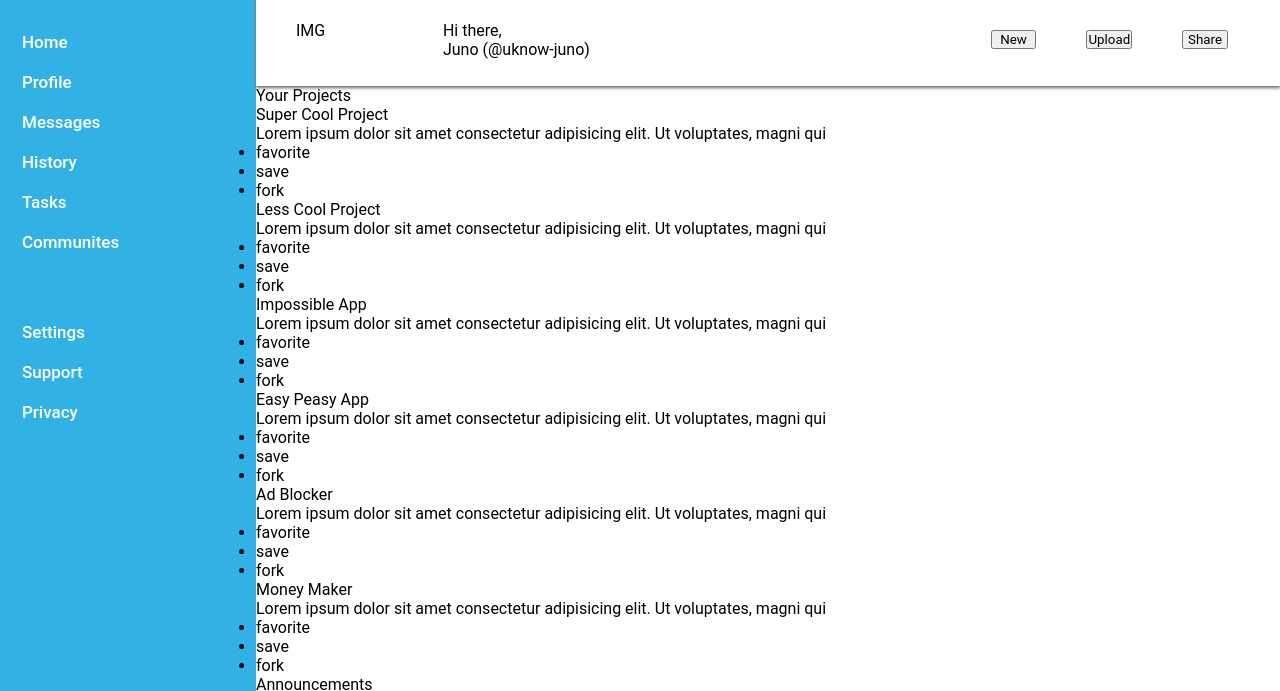
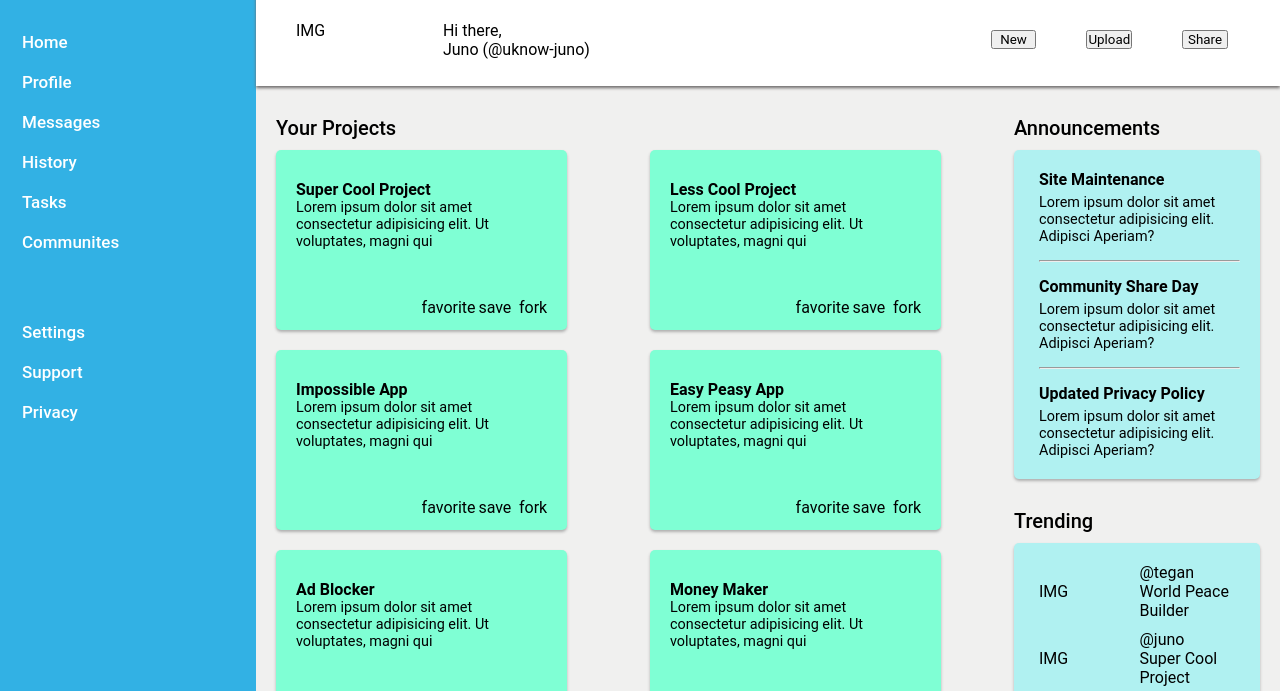
Before and after one commit to Juno-png/admin-dashboard, a plain HTML site: page index.html in a window 1280 px wide. Shown: the part 100-791 px from the top of the page. Drawn offline with Linux system fonts and the light colour scheme.

Commit message:
completed all layouts

```diff
--- a/index.html
+++ b/index.html
@@ -82,7 +82,7 @@
         <div class="main">
 
             <div class="project-display">
-                <div class="project-section-heading">Your Projects</div>
+                <div class="section-heading">Your Projects</div>
                 <div class="projects-container">
 
                     <div class="card">
@@ -223,10 +223,11 @@
                     </div>
                 </div>
             </div>
+        </div>
+
+        <!--main end-->
 
 
-
-        </div>
     </div>
 </body>
 </html>
--- a/styles.css
+++ b/styles.css
@@ -142,7 +142,167 @@
 
 /* main start */
 
-.projects {
+.main {
+    background-color: rgba(201, 201, 200, 0.288);
     display: grid;
-    background-color: rgba(201, 201, 200, 0.288);
+    grid-template-columns: 3fr 1fr;
+    grid-template-rows: 1fr 1fr;
+    padding: 30px 20px 40px 20px;
+    max-height: 100%;
 }
+
+.project-display {
+    grid-column: 1 / 2;
+    grid-row: 1 / 3;
+}
+
+.section-heading {
+    font-weight: 500;
+    font-size: 20px;
+    margin-bottom: 10px;
+}
+
+.projects-container {
+    display: grid;
+    grid-template-columns: 1fr 1fr;
+    gap: 20px 10px;
+}
+
+.card {
+    display: grid;
+    grid-template-rows: 2fr 1fr;
+    grid-template-columns: 1fr 1fr;
+    background-color: aquamarine;
+    width: 80%;
+    height: 180px;
+    border-radius: 5px;
+    min-width: 265px;
+    box-shadow: 0px 2px 3px rgb(175, 175, 175);
+    padding: 30px 20px 20px 20px;
+    background-image: linear-gradient(left, #eedf57, #eedf57 2%, transparent 2%, transparent 100%);
+}
+
+.card-text {
+    grid-column: 1 / 3;
+}
+
+.title {
+    font-weight: 600;
+    font-size: 1em;
+}
+
+.description {
+    font-size: .9em;
+}
+
+.action-container {
+    grid-column: 2 / 3;
+}
+
+.actions {
+    display: grid;
+    grid-template-columns: repeat(3, 1fr);
+    justify-items: end;
+}
+
+ul.actions {
+    margin-top: 3em;
+}
+
+ul li {
+    list-style: none;
+}
+
+
+
+
+.announcements-container {
+    background-color: rgb(176, 241, 241);
+    box-shadow: 0px 2px 3px rgb(175, 175, 175);
+    padding: 20px 20px 20px 25px;
+    border-radius: 5px;
+    min-width: 231px;
+    margin-bottom: 30px;
+}
+
+.announcement-heading {
+    font-weight: 600;
+    font-size: 1em;
+    margin-bottom: 5px;
+}
+
+.announcement-description {
+    font-size: .9em;
+}
+
+hr {
+    margin: 15px 0 15px 0;
+}
+
+
+.trending-container {
+    display: grid;
+    grid-template-rows: repeat(4, 1fr);
+    gap: 10px;
+    background-color: rgb(176, 241, 241);
+    box-shadow: 0px 2px 3px rgb(175, 175, 175);
+    padding: 20px 20px 6px 25px;
+    border-radius: 5px;
+    min-width: 231px;
+}
+
+.trending-profile {
+    display: grid;
+    grid-template-columns: 1fr 1fr;
+    align-items: center;
+}
+
+
+@media (max-width: 1052px) {
+    .card {
+        width: 100%;
+        height: 140px;
+    }
+
+
+    .trending {
+        grid-column: 2/3;
+        grid-row: 2/3;
+    }
+
+    .main {
+        display: grid;
+        grid-template-columns: 3fr 1fr;
+        grid-template-rows: 320px 320px 400px;
+        padding: 30px 20px 40px 20px;
+        max-height: 100%;
+    }
+
+}
+
+.clickable:hover {
+    cursor: pointer;
+    -webkit-transform: scale(1.07);
+}
+
+ul li:hover {
+    text-decoration: underline;
+    cursor: pointer;
+    -webkit-transform: scale(1.07);
+}
+
+.project-heading:hover {
+    cursor: pointer;
+    -webkit-transform: scale(1.01);
+    text-decoration: underline;
+}
+
+.announcement-heading:hover {
+    cursor: pointer;
+    -webkit-transform: scale(1.01);
+}
+
+.trending-profile:hover {
+    cursor: pointer;
+    -webkit-transform: scale(1.03);
+}
```
